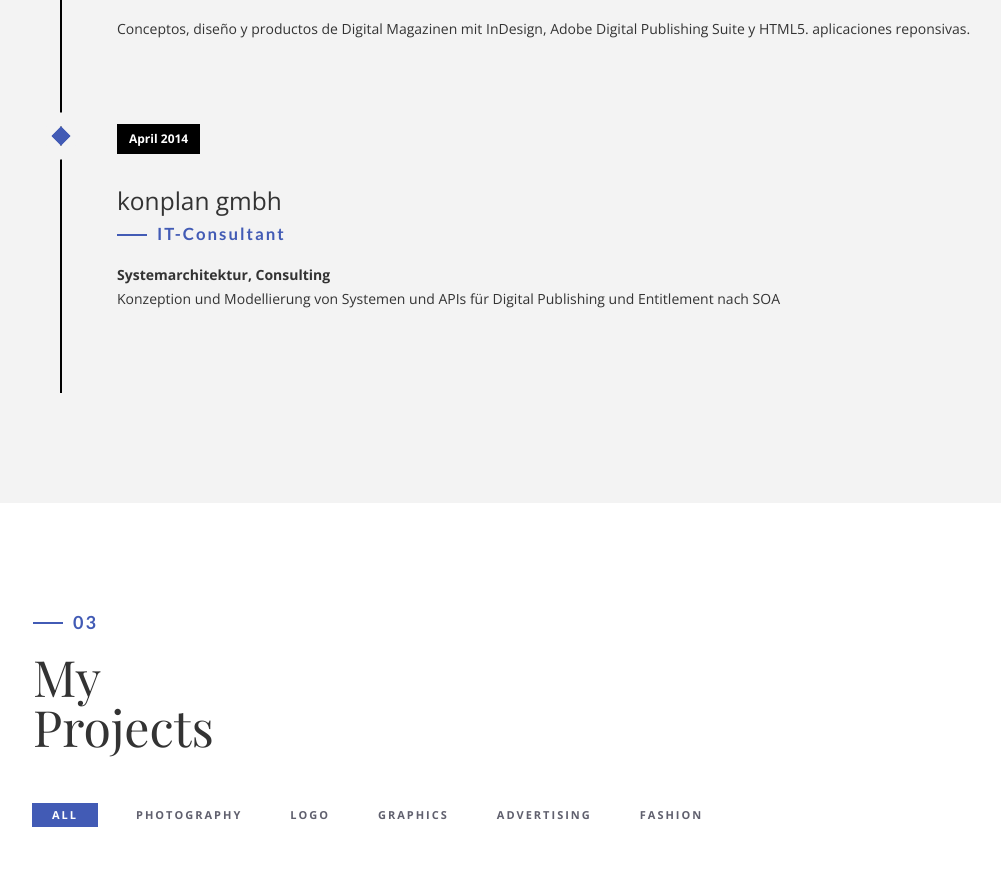
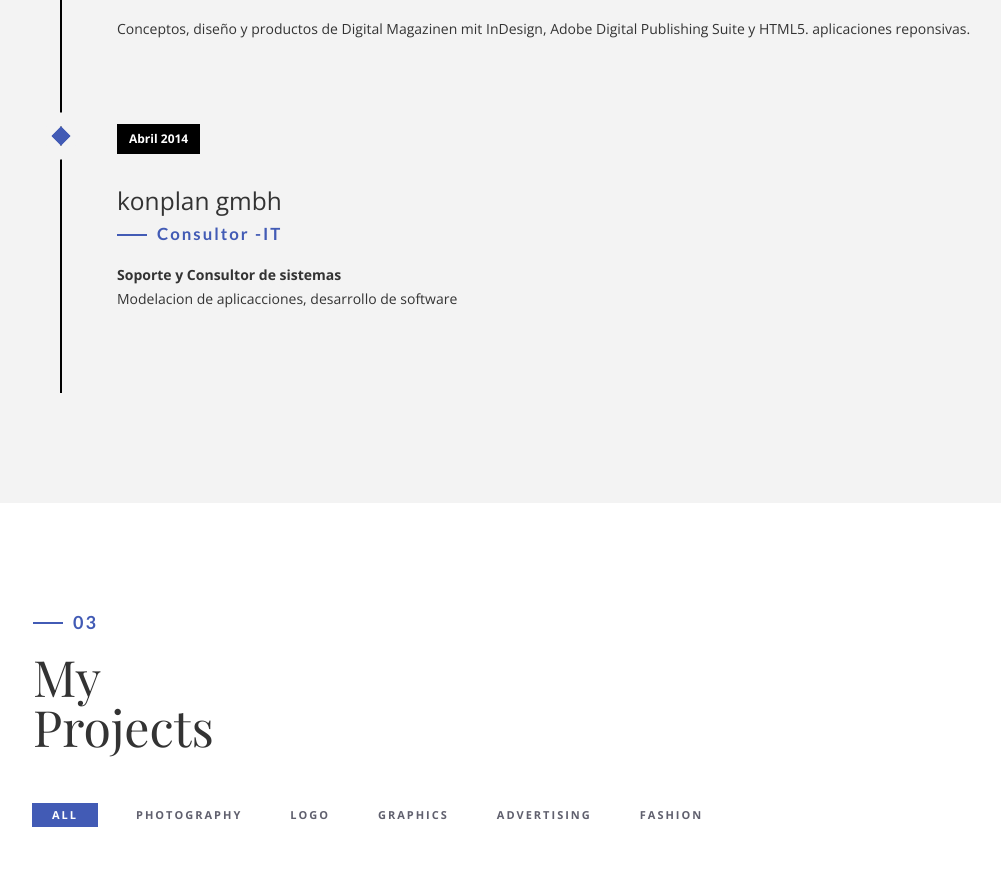
Before and after one commit to gersonvelasquez/laboratorio2, a plain HTML site: page plantilla/index.html in a window 1280 px wide. Shown: the part 2327-3198 px from the top of the page, without its empty margins (52-1053 px from the left). Drawn offline with nearby package versions, Linux system fonts and the light colour scheme; files whose address does not match are found by name; a web font is replaced by a local one.

Commit message:
modificiando el ultimo trabajo laboral

```diff
--- a/plantilla/index.html
+++ b/plantilla/index.html
@@ -115,11 +115,11 @@
                     <li class="timeline-event" data-aos="fade-up" data-aos-delay=".4">
                         <label class="timeline-event-icon"></label>
                         <div class="timeline-event-copy">
-                            <p class="timeline-event-thumbnail">April 2014</p>
+                            <p class="timeline-event-thumbnail">Abril 2014</p>
                             <h3>konplan gmbh</h3>
-                            <h4>IT-Consultant</h4>
-                            <p><strong>Systemarchitektur, Consulting</strong>
-                                <br>Konzeption und Modellierung von Systemen und APIs für Digital Publishing und Entitlement nach SOA</p>
+                            <h4>Consultor -IT</h4>
+                            <p><strong>Soporte y Consultor de sistemas</strong>
+                                <br>Modelacion de aplicacciones, desarrollo de software</p>
                         </div>
                     </li>
                 </ul>
```
